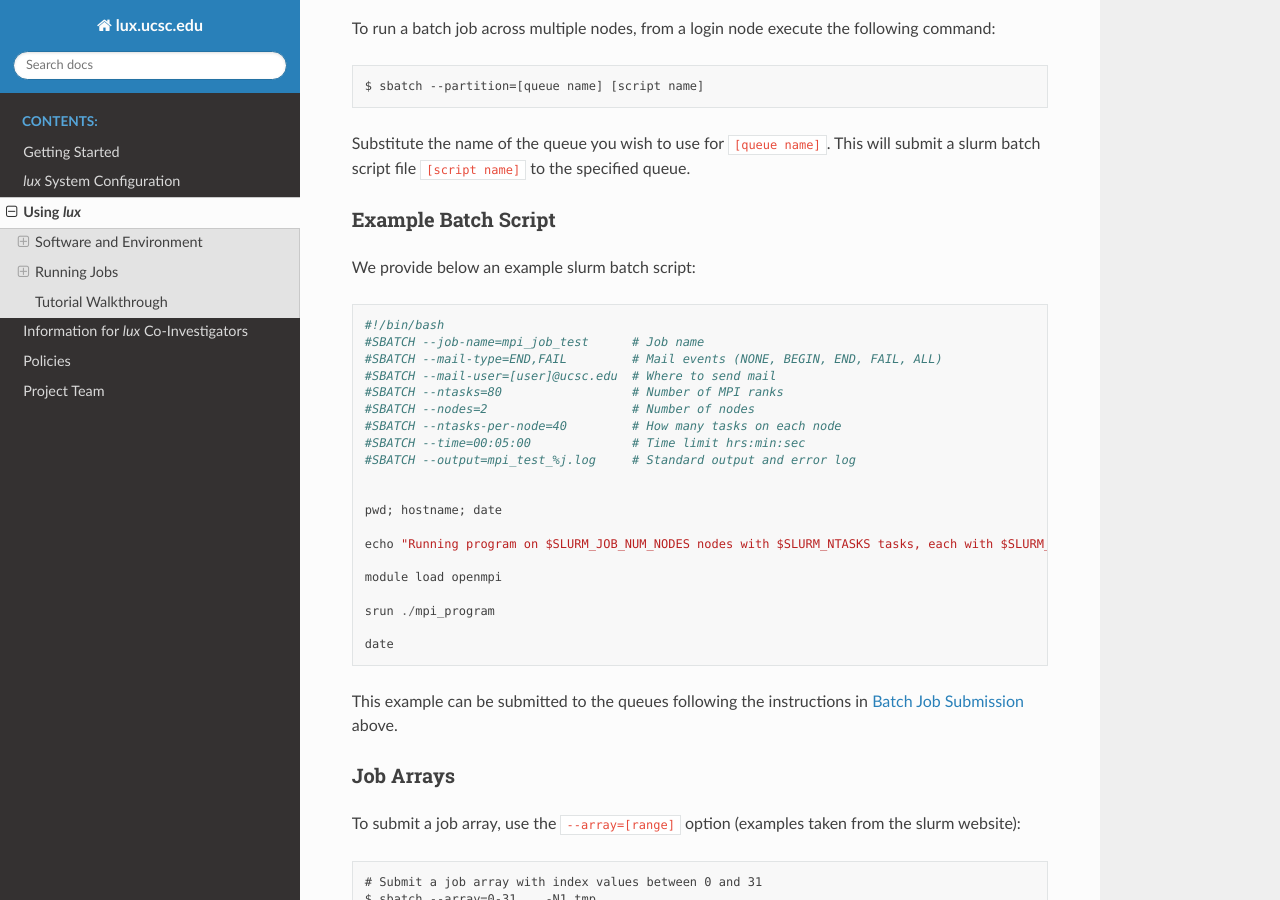
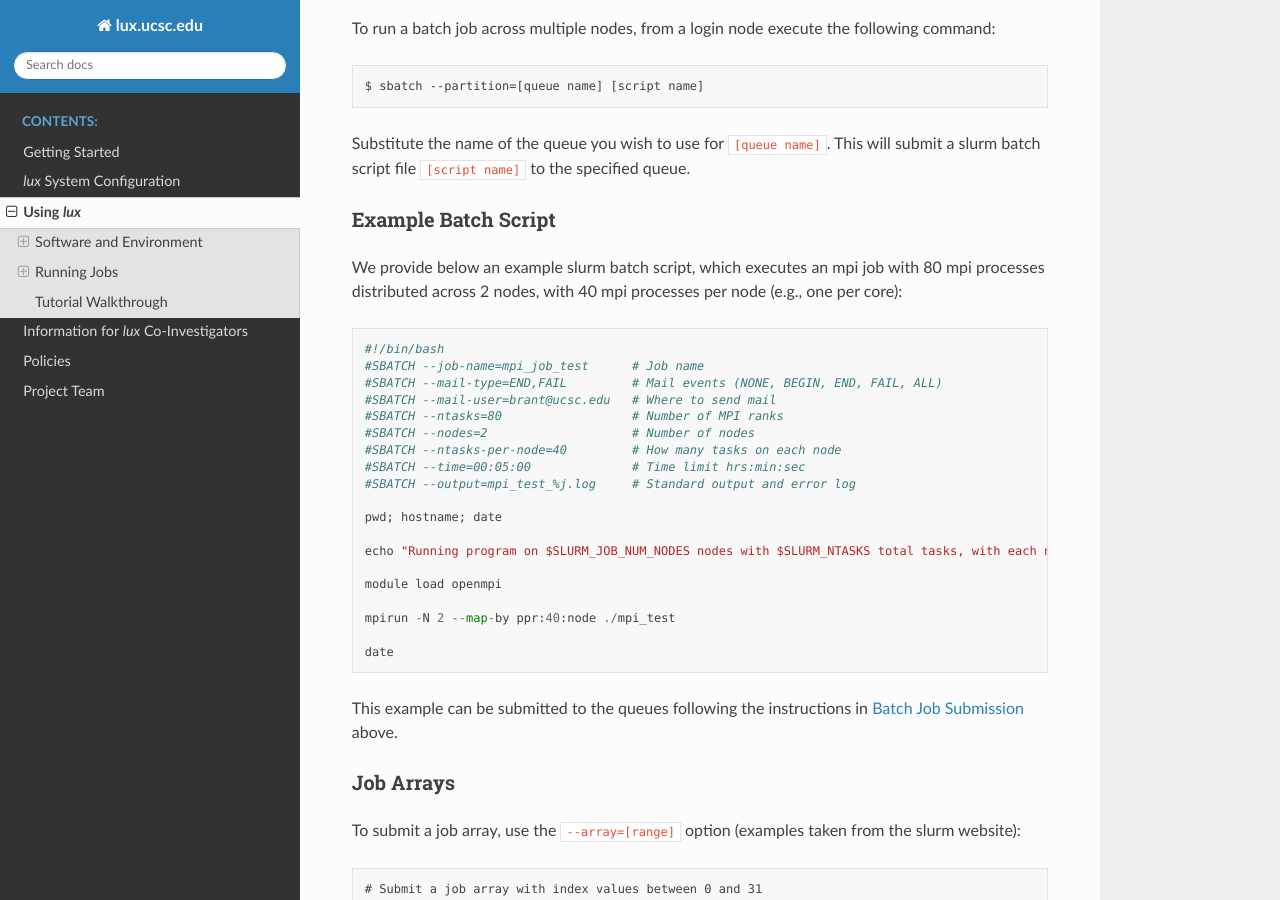
Before and after one commit to brantr/lux-website, a Sphinx documentation site: the page built from docs/source/using_lux.rst, in a window 1280 px wide and 900 px high, scrolled down 3340 px. Built offline with Sphinx 7.4.7 and the Read the Docs theme 2.0.0, drawn with Linux system fonts in a browser that asks for light colours.

Commit message:
Working example mpi script

```diff
--- a/docs/source/using_lux.rst
+++ b/docs/source/using_lux.rst
@@ -153,26 +153,25 @@ Substitute the name of the queue you wish to use for :file:`[queue name]`. This
 Example Batch Script
 --------------------
 
-We provide below an example slurm batch script::
+We provide below an example slurm batch script, which executes an mpi job with 80 mpi processes distributed across 2 nodes, with 40 mpi processes per node (e.g., one per core)::
 
     #!/bin/bash
     #SBATCH --job-name=mpi_job_test      # Job name
     #SBATCH --mail-type=END,FAIL         # Mail events (NONE, BEGIN, END, FAIL, ALL)
-    #SBATCH --mail-user=[user]@ucsc.edu  # Where to send mail
+    #SBATCH --mail-user=brant@ucsc.edu   # Where to send mail
     #SBATCH --ntasks=80                  # Number of MPI ranks
     #SBATCH --nodes=2                    # Number of nodes
     #SBATCH --ntasks-per-node=40         # How many tasks on each node
     #SBATCH --time=00:05:00              # Time limit hrs:min:sec
     #SBATCH --output=mpi_test_%j.log     # Standard output and error log
 
-
     pwd; hostname; date
 
-    echo "Running program on $SLURM_JOB_NUM_NODES nodes with $SLURM_NTASKS tasks, each with $SLURM_CPUS_PER_TASK cores."
+    echo "Running program on $SLURM_JOB_NUM_NODES nodes with $SLURM_NTASKS total tasks, with each node getting $SLURM_NTASKS_PER_NODE running on cores."
 
     module load openmpi
 
-    srun ./mpi_program
+    mpirun -N 2 --map-by ppr:40:node ./mpi_test
 
     date
 
```
